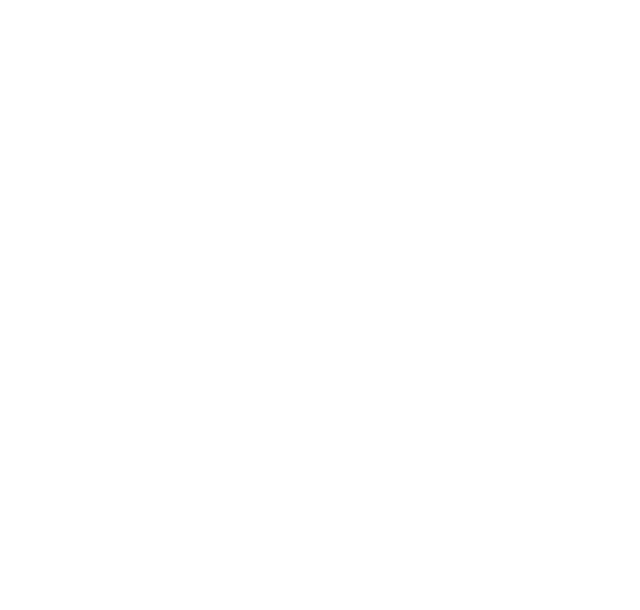
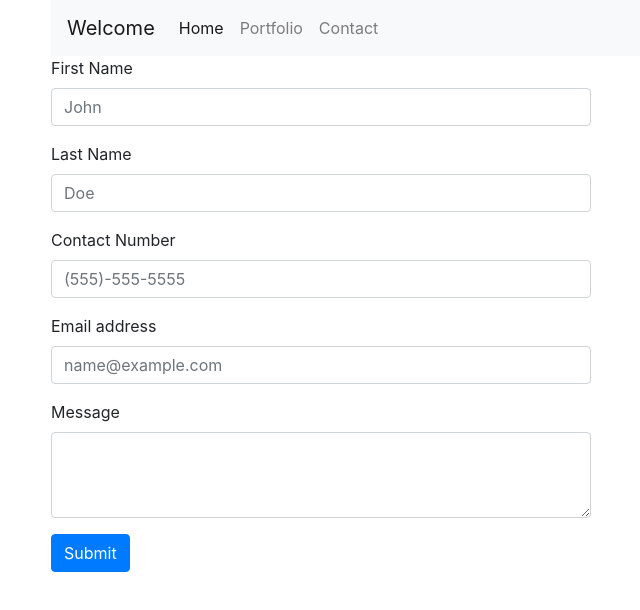
Before and after one commit to ryanwit/homework02_responsiveness_portfolio, a plain HTML site: page contact.html in a window 1280 px wide. Shown: the whole page, without its empty margins (34-674 px from the left). Drawn offline with nearby package versions, Linux system fonts and the light colour scheme.

Commit message:
Updated Contact Page

```diff
--- a/contact.html
+++ b/contact.html
@@ -3,7 +3,7 @@
 <head>
   <meta charset="UTF-8">
   <meta name="viewport" content="width=device-width, initial-scale=1.0">
-    <title>Ryan Witherspoon - Bio</title>
+  <title>Contact</title>
 
       <!-- We link our html to the Bootstrap CDN -->
       <link rel="stylesheet" href="https://stackpath.bootstrapcdn.com/bootstrap/4.5.2/css/bootstrap.min.css" integrity="sha384-JcKb8q3iqJ61gNV9KGb8thSsNjpSL0n8PARn9HuZOnIxN0hoP+VmmDGMN5t9UJ0Z" crossorigin="anonymous">
@@ -11,4 +11,82 @@
 
       <link rel="stylesheet" href="style.css">
 
+
 </head>
+
+<body>
+
+  <div class="container">
+    <nav class="navbar navbar-expand-lg navbar-light bg-light">
+      <a class="navbar-brand" href="#">Welcome</a>
+      <button class="navbar-toggler" type="button" data-toggle="collapse" data-target="#navbarNav" aria-controls="navbarNav" aria-expanded="false" aria-label="Toggle navigation">
+        <span class="navbar-toggler-icon"></span>
+      </button>
+      <div class="collapse navbar-collapse" id="navbarNav">
+        <ul class="navbar-nav">
+          <li class="nav-item active">
+            <a class="nav-link" href="#">Home<span class="sr-only">(current)</span></a>
+          </li>
+          <li class="nav-item">
+            <a class="nav-link" href="#">Portfolio</a>
+          </li>
+          <li class="nav-item">
+            <a class="nav-link" href="#">Contact</a>
+          </li>
+          <!-- <li class="nav-item">
+            <a class="nav-link disabled" href="#">Disabled</a>
+          </li> -->
+        </ul>
+      </div>
+    </nav>
+
+    <div class="row">
+      <div class="col-6">
+        <form>
+          <div class="form-group">
+            <label for="firstname">First Name</label>
+            <input type="text" class="form-control" id="exampleFormControlInput1" placeholder="John">
+          </div>
+
+          <div class="form-group">
+            <label for="lastname">Last Name</label>
+            <input type="text" class="form-control" id="exampleFormControlInput1" placeholder="Doe">
+          </div>
+
+          <div class="form-group">
+            <label for="phoneNumber">Contact Number</label>
+            <input type="number" class="form-control" id="exampleFormControlInput1" placeholder="(555)-555-5555">
+          </div>
+
+          <div class="form-group">
+            <label for="exampleFormControlInput1">Email address</label>
+            <input type="email" class="form-control" id="exampleFormControlInput1" placeholder="name@example.com">
+          </div>
+
+          <div class="form-group">
+            <label for="exampleFormControlTextarea1">Message</label>
+            <textarea class="form-control" id="exampleFormControlTextarea1" rows="3"></textarea>
+          </div>
+          <input class="btn btn-primary" type="submit" value="Submit">
+
+            </button>
+
+
+        </form>
+      </div>
+    </div>
+
+
+  </div>
+
+
+  <!-- jQuery, javascript file for the Bootstrap's javascript file to function -->
+<script src="https://cdnjs.cloudflare.com/ajax/libs/jquery/3.2.1/jquery.min.js"></script>
+
+<!-- Bootstrap's javascript file that allows the dropdown menu to work  -->
+<script src="https://maxcdn.bootstrapcdn.com/bootstrap/4.0.0/js/bootstrap.min.js"></script>
+
+
+
+</body>
+</html>
```
Lines whose indentation alone changed are shown as unchanged.
